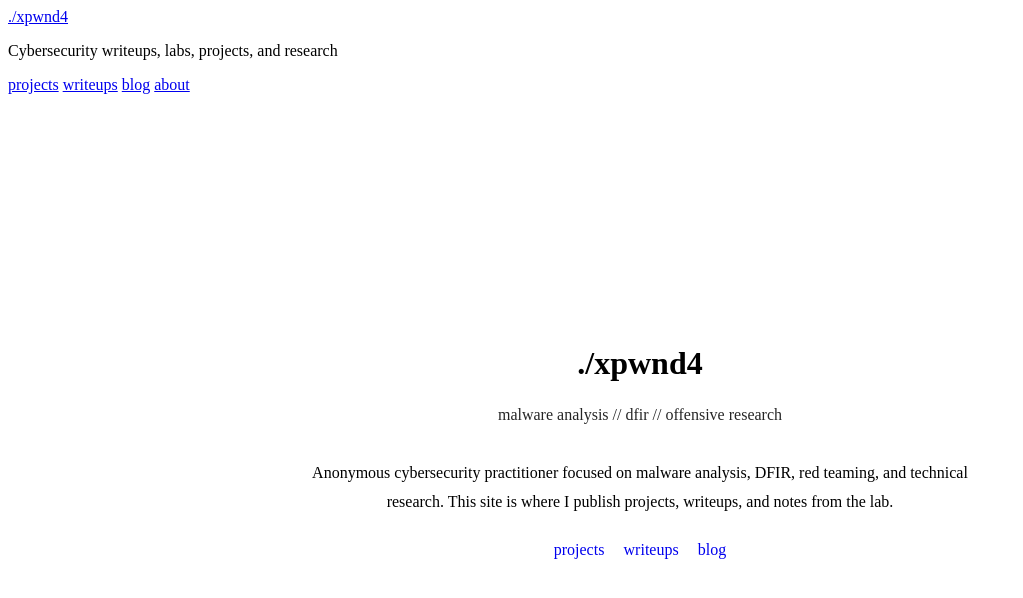
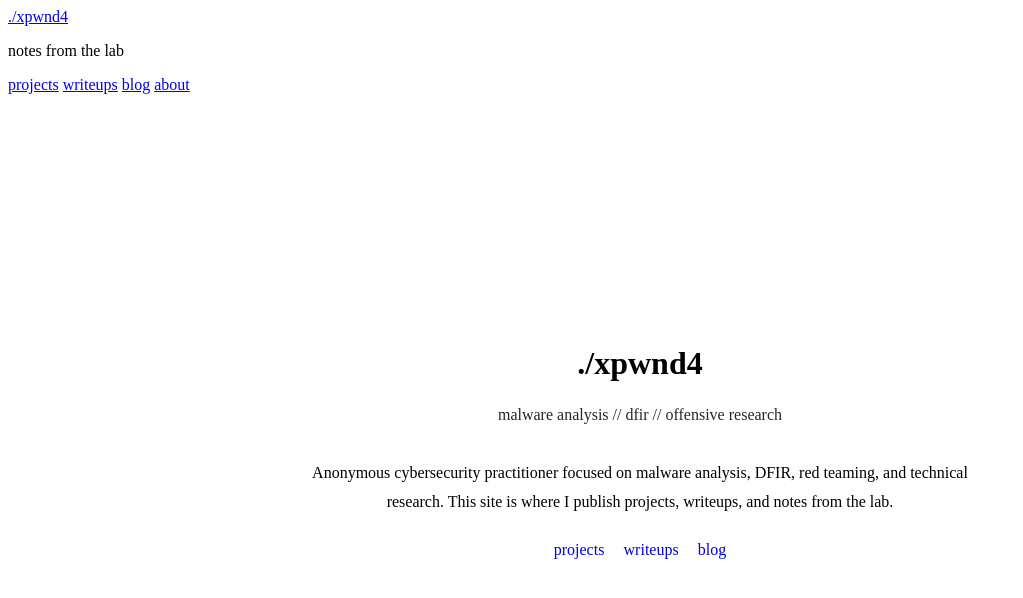
Before and after one commit to xpwnd4/xpwnd4.github.io, a Jekyll site: the page built from index.md, in a window 1280 px wide. Shown: the top 598 px of the page, without its empty margins (0-1023 px from the left). Built offline with Jekyll 4.4.1, drawn with Linux system fonts in a browser that asks for light colours.

Commit message:
Update _config.yml

```diff
--- a/_config.yml
+++ b/_config.yml
@@ -1,45 +1,2 @@
 title: ./xpwnd4
-description: Cybersecurity writeups, labs, projects, and research
-baseurl: ""
-url: ""
-theme: jekyll-theme-hacker
-markdown: kramdown
-highlighter: rouge
-plugins:
-  - jekyll-feed
-  - jekyll-seo-tag
-collections:
-  writeups:
-    output: true
-    permalink: /writeups/:name/
-  projects:
-    output: true
-    permalink: /projects/:name/
-  resources:
-    output: true
-    permalink: /resources/:name/
-defaults:
-  - scope:
-      path: ""
-    values:
-      layout: default
-  - scope:
-      path: ""
-      type: posts
-    values:
-      layout: post
-  - scope:
-      path: ""
-      type: writeups
-    values:
-      layout: writeup
-  - scope:
-      path: ""
-      type: projects
-    values:
-      layout: project
-  - scope:
-      path: ""
-      type: resources
-    values:
-      layout: resource
+description: notes from the lab
```
